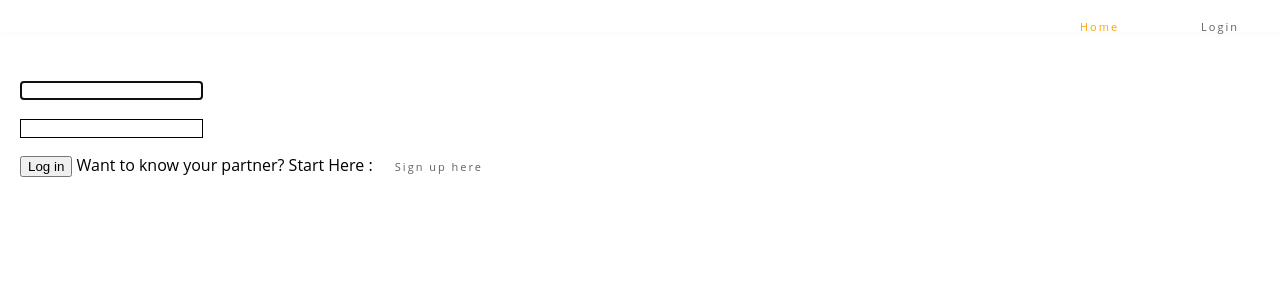
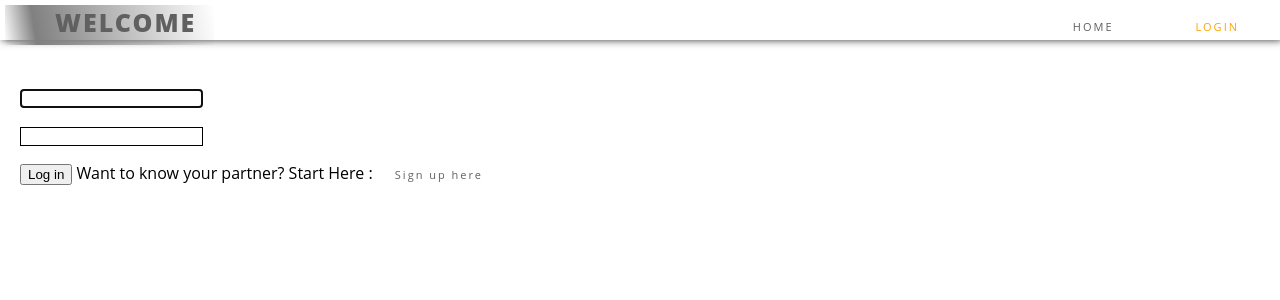
Before and after one commit to sc9ny/Web_dev, a Django app: page /account/login/ in a window 1280 px wide. Shown: the top 300 px of the page. Run offline with Django 3.2, Linux system fonts and the light colour scheme.

Commit message:
worked little bit of styling and added few javascript for tracking current page

```diff
--- a/100QA/QA_100/static/css/base.css
+++ b/100QA/QA_100/static/css/base.css
@@ -1,5 +1,6 @@
 /* Add a black background color to the top navigation */
-body {
+@media screen and (min-width: 750px) {
+  body, h1,h2,h3,p{
     font-family: 'Open Sans', sans-serif;
     font-weight:400;
   }
@@ -17,21 +18,22 @@ a {
       font-size: 11px;
       letter-spacing: 2px;
   }
+  .current-link {
+      color:#baada7;
+  }
 
   /* Change the color of links on hover */
-a:hover {
+  .a:hover {
     color: #ffa400;
   }
-
-/* Add a color to the active/current link */
-a.active {
+  .current {
     color: #ffa400;
   }
   .navbar {
     background-color: white;
-  box-shadow: 2px 0px 8px 0px rgba(50, 50, 50, 0.04);
+    box-shadow: 2px 0px 8px 0px rgba(50, 50, 50);
     width: inherit;
-  height: 2em;
+    height: 2.5em;
     position: sticky;
     position: -webkit-sticky;
     top:0;
@@ -68,3 +70,21 @@ form p input {
     border-color:#808080;
     border: 1px solid;
   }
+  ul {
+    list-style-type: none;
+    padding-inline-start:0;
+    letter-spacing: 1px;
+    -webkit-padding-start:0;
+  }
+  .first {
+    float:left !important;
+    height:100% !important;
+    font-size: 25px !important;
+    font-weight: 800;
+    padding-top: 0px !important;
+    padding-bottom: 0px !important;
+    padding-left: 50px !important;
+    text-transform: uppercase;
+    background-image: linear-gradient(-100deg, rgba(255, 255, 255, 0), gray 85%, rgba(255, 255, 255, 0));
+  }
+}
--- /dev/null
+++ b/100QA/QA_100/static/js/base.js
@@ -0,0 +1,8 @@
+window.onload = function() {
+  var x = document.getElementsByTagName("a");
+  for (var i =0; i < x.length; i++){
+    if (document.URL == x[i].href) {
+      x[i].className = "current";
+    }
+  }
+};
--- a/100QA/QA_100/templates/base.html
+++ b/100QA/QA_100/templates/base.html
@@ -5,24 +5,26 @@
     <meta charset="utf-8">
     <title>{% block title %}QA100{% endblock %}</title>
     <link rel="stylesheet" href="{% static 'css/base.css' %}"/>
+    <script src="{% static 'js/base.js' %}"></script>
     {% block stylesheet %} {% endblock %}
   </head>
   <body>
     <ul class = "navbar">
+      <li class = "first"> welcome {{user.username}}</li>
       {%if user.is_authenticated %}
         <li>
-          <a href="{% url 'account:logout'%}">Logout</a>
+          <a href="{% url 'account:logout'%}">LOGOUT</a>
         </li>
         <li>
-          <a href="{% url 'account:profile' user.username %}">{{user.username}}</a>
+          <a href="{% url 'account:profile' user.username %}">PROFILE</a>
         </li>
       {% else %}
         <li>
-          <a href="{% url 'account:login'%}">Login</a>
+          <a href="{% url 'account:login'%}">LOGIN</a>
         </li>
       {% endif %}
       <li>
-        <a class = "active" href="{% url 'home' %}">Home</a>
+        <a href="{% url 'home' %}">HOME</a>
       </li>
     </ul>
 
```
Lines whose indentation alone changed are shown as unchanged.
